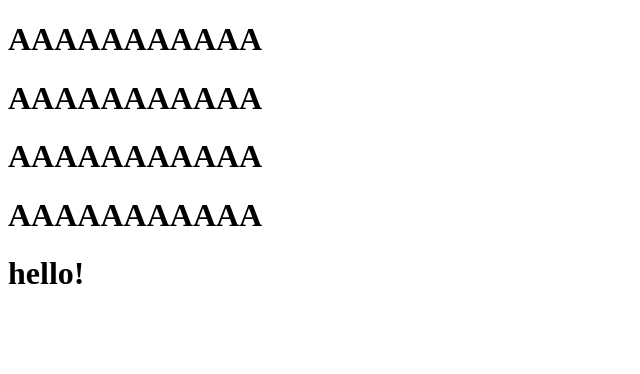
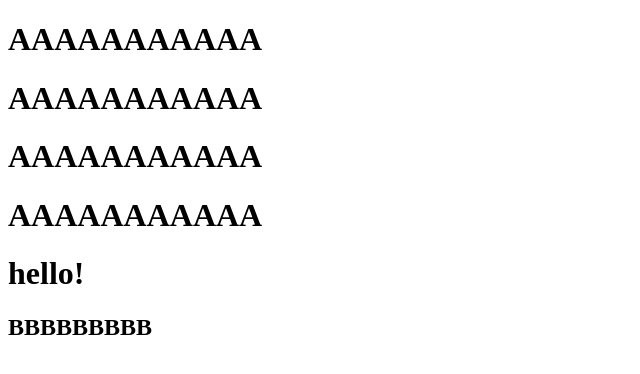
Before and after one commit to CHEN-I-7/20251216, a plain HTML site: page index.html in a window 1280 px wide. Shown: the whole page, without its empty margins (0-640 px from the left). Drawn offline with Linux system fonts and the light colour scheme.

Commit message:
fix: 更新BBB

```diff
--- a/index.html
+++ b/index.html
@@ -11,5 +11,6 @@
    <h1>AAAAAAAAAAA</h1>
    <h1>AAAAAAAAAAA</h1>
    <h1>hello!</h1>
+   <h2>BBBBBBBBB</h2>
 </body>
 </html>
```
